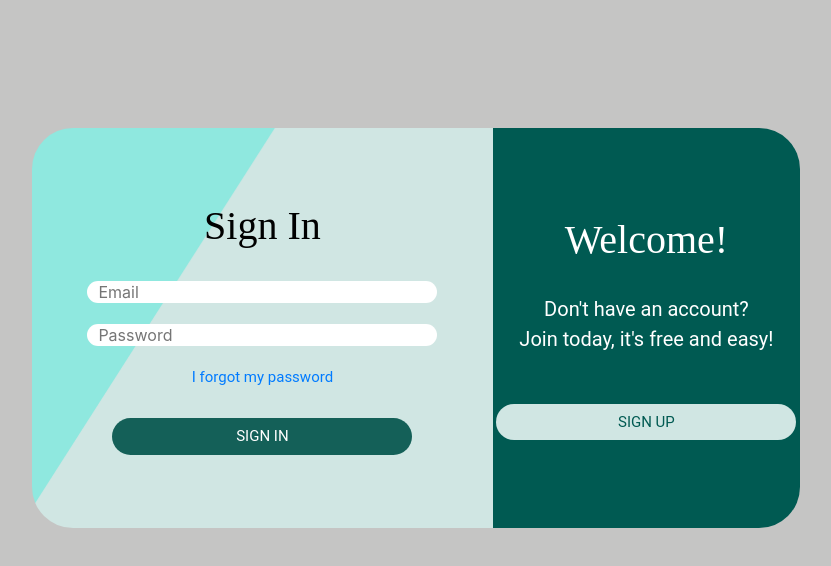
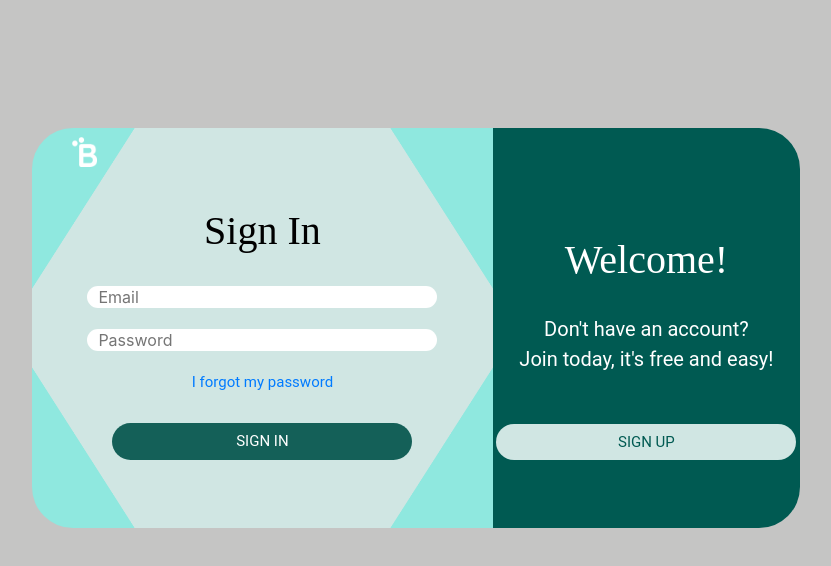
Before and after one commit to Vuologst-Test-Bed/bumpie, a React (Create React App) app in the folder client-react/: page /sign-in in a window 1280 px wide. Shown: the top 566 px of the page, without its empty margins (224-1055 px from the left). Built offline with nearby package versions, Linux system fonts and the light colour scheme; what react-animations would draw is missing.

Commit message:
added bumpie logo in and fixed margins (#85)
* added bumpie logo in and fixed margins

* replaced marginTop inline with top prop

* redid prop stuff

```diff
--- a/client-react/src/signin/index.js
+++ b/client-react/src/signin/index.js
@@ -4,6 +4,8 @@ import styled from "styled-components";
 import Polygon from "../assets/Polygon.png";
 import DynamicButton from "../common/DynamicButton";
 import TextInput from "../common/TextInput";
+import logo from "../assets/logo.png";
+import { device } from "../common/MediaBreakpoints";
 
 const CenterContainer = styled.div`
   display: flex;
@@ -36,6 +38,8 @@ const LeftContainer = styled.div`
   justify-content: center;
   align-items: center;
   background-image: url(${props => props.img});
+  background-position: center;
+  background-size: cover;
 `;
 const RightContainer = styled.div`
   width: 40%;
@@ -75,6 +79,7 @@ const Title = styled.h1`
   font-weight: "bold";
   margin-bottom: 30px;
   color: ${props => (props.light ? "#fff" : "#000")};
+  margin-top: ${props => (props.top ? "50px" : "40px")};
   @media (max-width: 800px) {
     font-size: 22px;
     margin-bottom: 10px;
@@ -113,6 +118,20 @@ const Link = styled.a`
     font-size: 12px;
   }
 `;
+const Branding = styled.img`
+  height: 30px;
+  align-self: start;
+  margin-left: 40px;
+  margin-top: ${props => (props.top ? "-60px" : "-85px")};
+  @media ${device.mobileM} {
+    margin-left: 15px;
+    justify-self: start;
+  }
+  @media ${device.mobileL} {
+    margin-left: 25px;
+    justify-self: start;
+  }
+`;
 
 const SignIn = () => {
   const [page, setPage] = useState([true, false]);
@@ -133,6 +152,7 @@ const SignIn = () => {
     <CenterContainer>
       <ContentWrapper display={page[0] ? true : false}>
         <LeftContainer img={Polygon} light>
+          <Branding src={logo} top alt="logo" />
           <Title>Sign In</Title>
           <form>
             <TextInput type="text" placeholder="Email" />
@@ -152,7 +172,10 @@ const SignIn = () => {
       </ContentWrapper>
       <ContentWrapper display={page[1] ? true : false}>
         <LeftContainer smol>
-          <Title light>Welcome!</Title>
+          <Branding src={logo} alt="logo" />
+          <Title light top>
+            Welcome!
+          </Title>
           <Text>
             Already have an account? <br /> Sign in!
           </Text>
```
